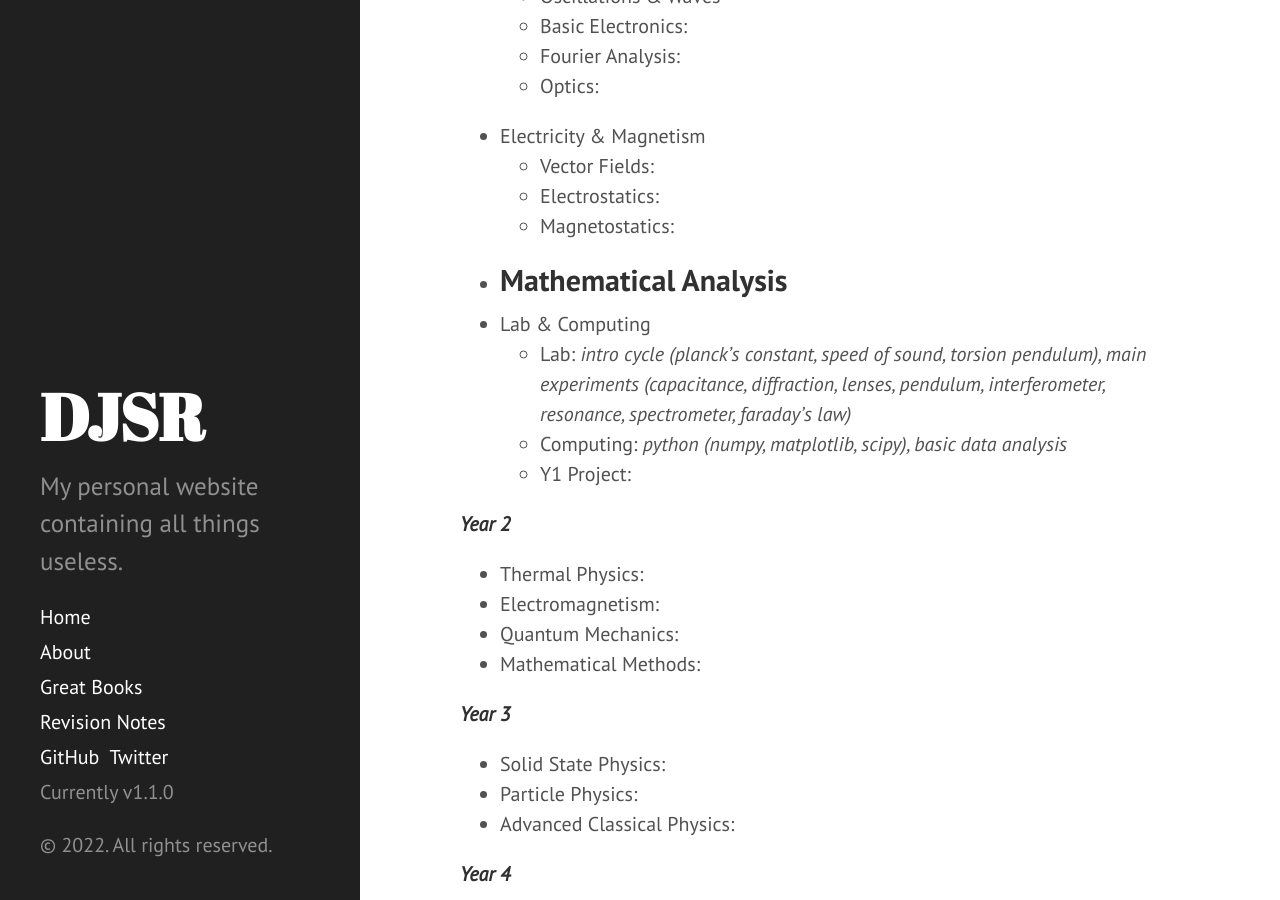
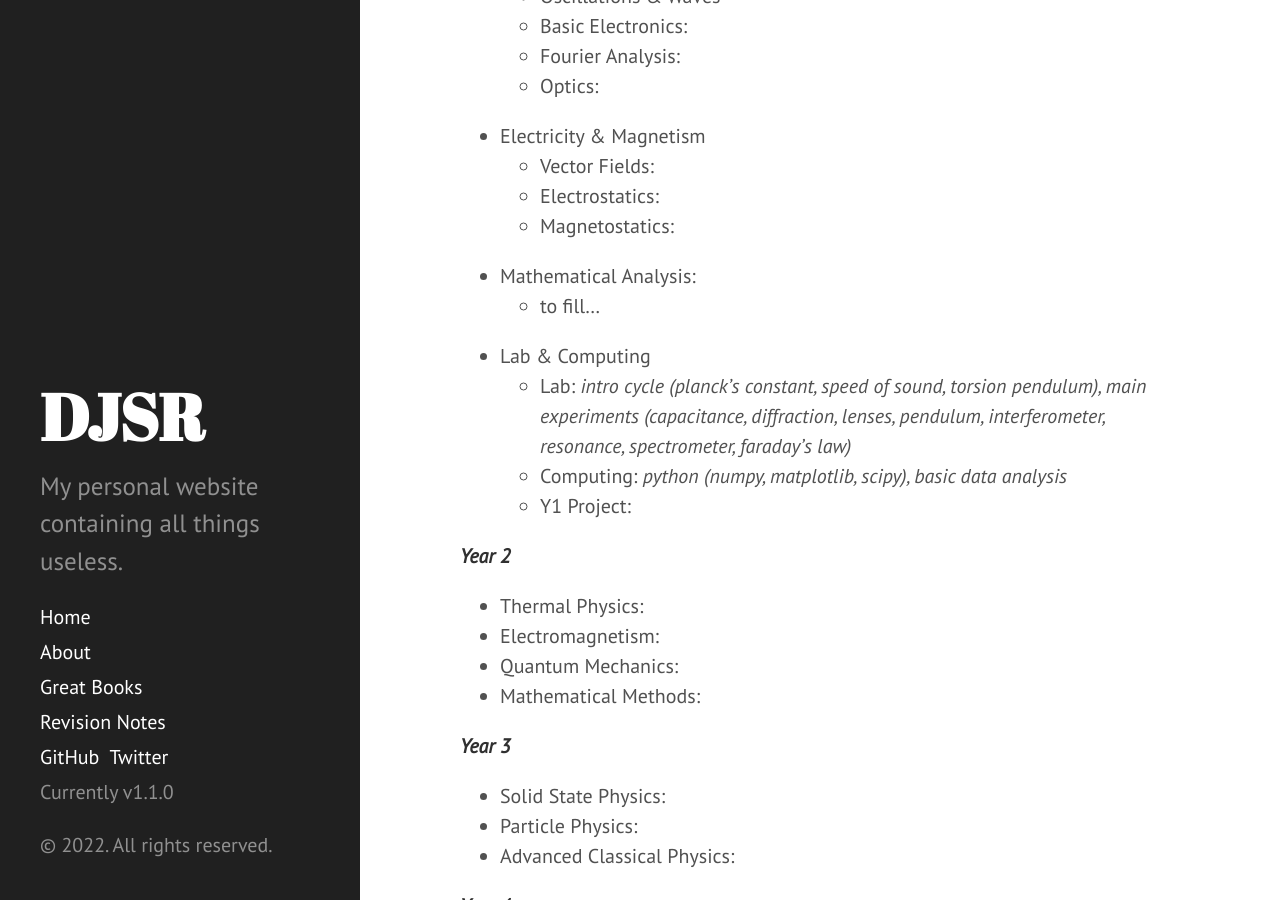
Before and after one commit to dansomrob/dansomrob.github.io, a Jekyll site: the page built from assets/overview.md, in a window 1280 px wide and 900 px high, scrolled down 439 px. Built offline with Jekyll 4.4.1, drawn with Linux system fonts in a browser that asks for light colours; our own code applies the rules of GitHub Pages for plain Markdown files.

Commit message:
Update overview.md

```diff
--- a/assets/overview.md
+++ b/assets/overview.md
@@ -16,8 +16,8 @@
   - Vector Fields:
   - Electrostatics:
   - Magnetostatics:
-- Mathematical Analysis
-  -
+- Mathematical Analysis:
+  - to fill...
 - Lab & Computing
   - Lab: *intro cycle (planck's constant, speed of sound, torsion pendulum), main experiments (capacitance, diffraction, lenses, pendulum, interferometer, resonance, spectrometer, faraday's law)*
   - Computing: *python (numpy, matplotlib, scipy), basic data analysis*
```
